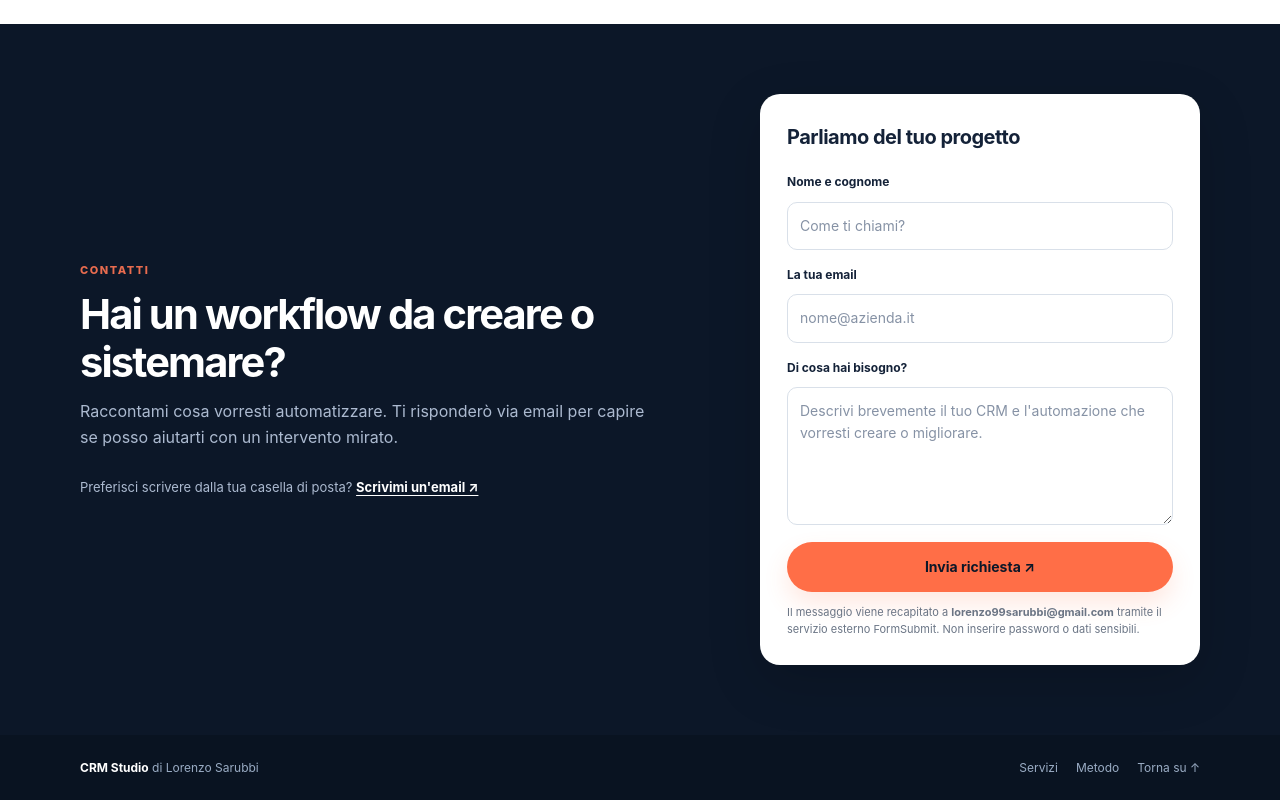
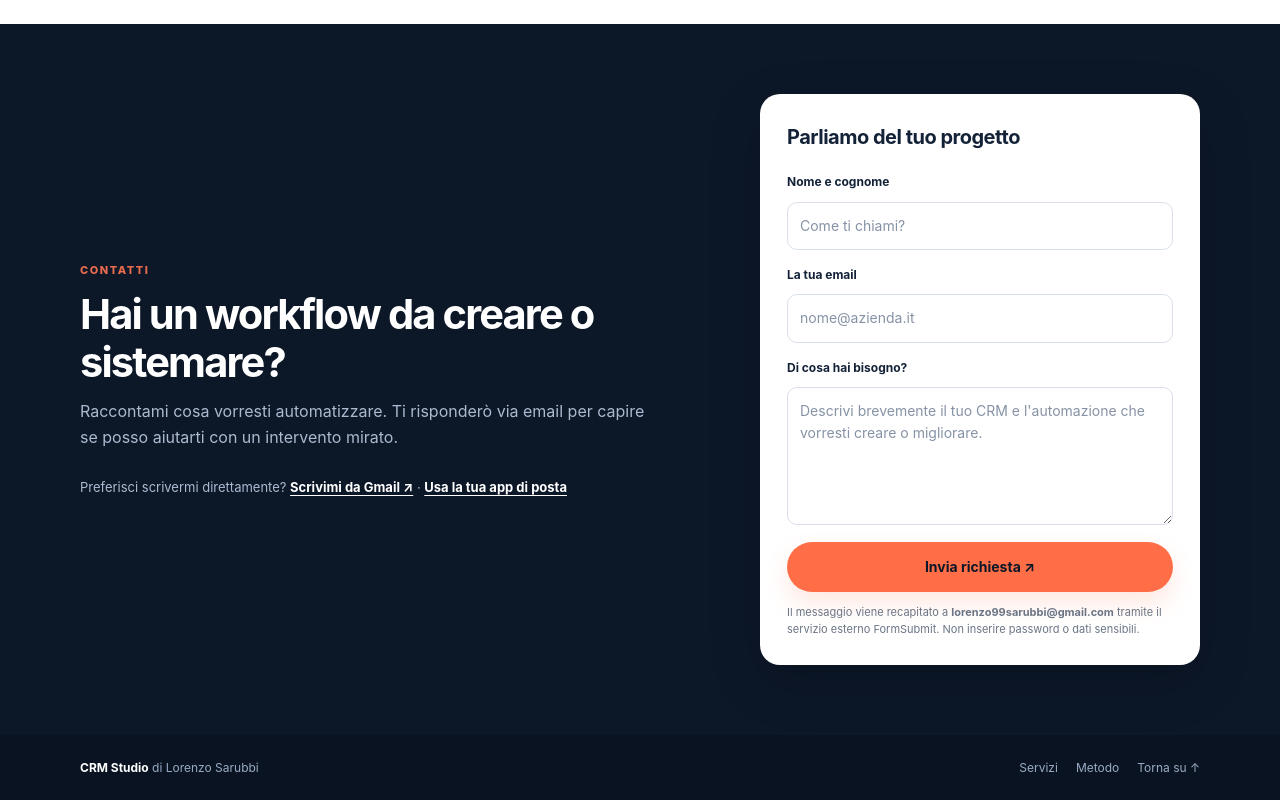
Before and after one commit to lorenzo99sarubbi-rgb/lorenzo99sarubbi-rgb.github.io, a plain HTML site: page index.html in a window 1280 px wide. Shown: the part 2688-3488 px from the top of the page. Drawn offline with Linux system fonts and the light colour scheme.

Commit message:
Add a Gmail web link to contact options

```diff
--- a/index.html
+++ b/index.html
@@ -82,7 +82,7 @@
           <span class="kicker">Contatti</span>
           <h2>Hai un workflow da creare o sistemare?</h2>
           <p>Raccontami cosa vorresti automatizzare. Ti risponderò via email per capire se posso aiutarti con un intervento mirato.</p>
-          <p class="contact-email">Preferisci scrivere dalla tua casella di posta? <a href="mailto:lorenzo99sarubbi@gmail.com?subject=Richiesta%20collaborazione%20HubSpot">Scrivimi un'email ↗</a></p>
+          <p class="contact-email">Preferisci scrivermi direttamente? <a href="https://mail.google.com/mail/?view=cm&amp;fs=1&amp;to=lorenzo99sarubbi%40gmail.com&amp;su=Richiesta%20collaborazione%20HubSpot" target="_blank" rel="noopener noreferrer">Scrivimi da Gmail ↗</a> · <a href="mailto:lorenzo99sarubbi@gmail.com?subject=Richiesta%20collaborazione%20HubSpot">Usa la tua app di posta</a></p>
         </div>
         <form class="contact-form" action="https://formsubmit.co/lorenzo99sarubbi@gmail.com" method="POST">
           <h3>Parliamo del tuo progetto</h3>
```
